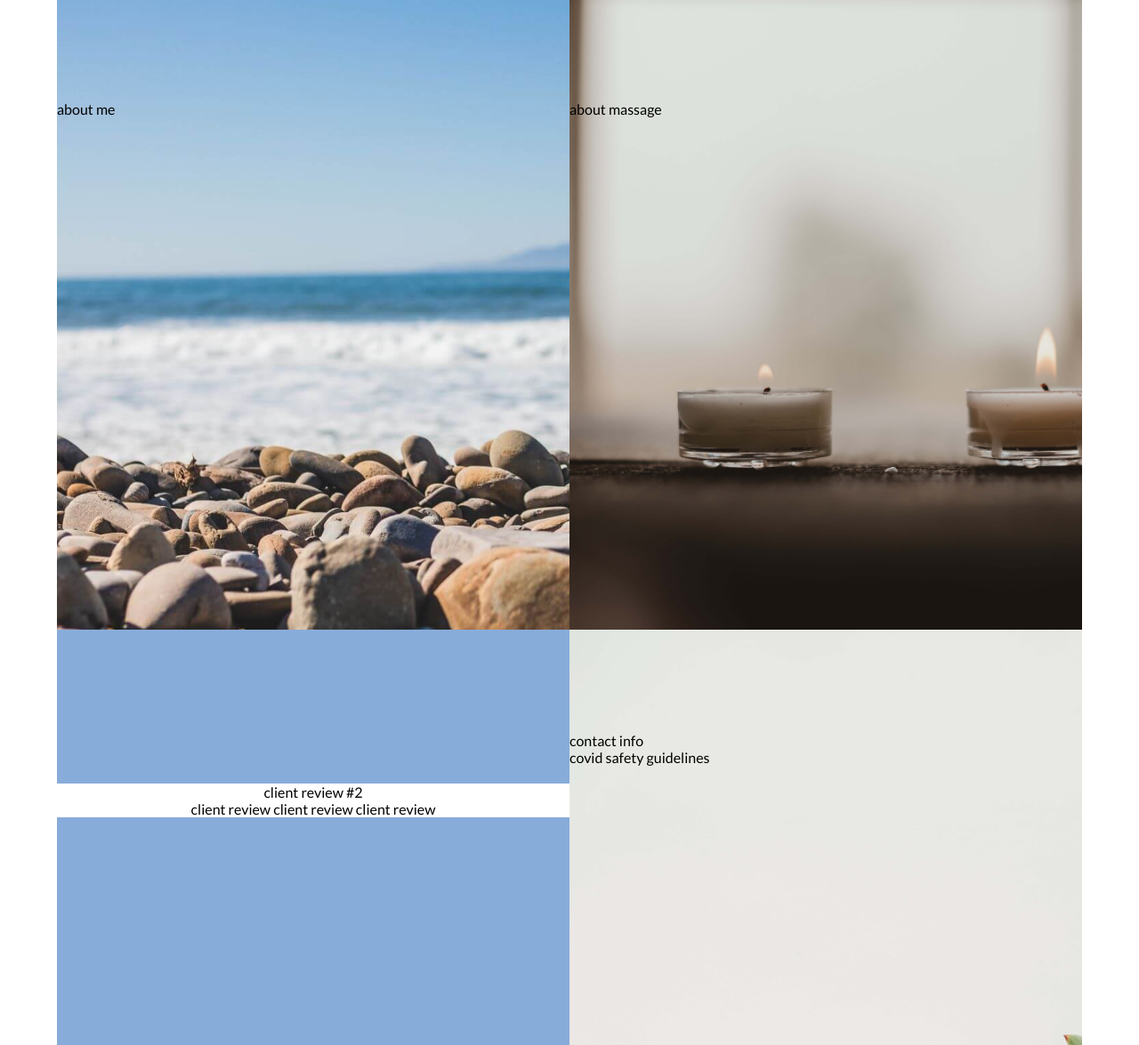
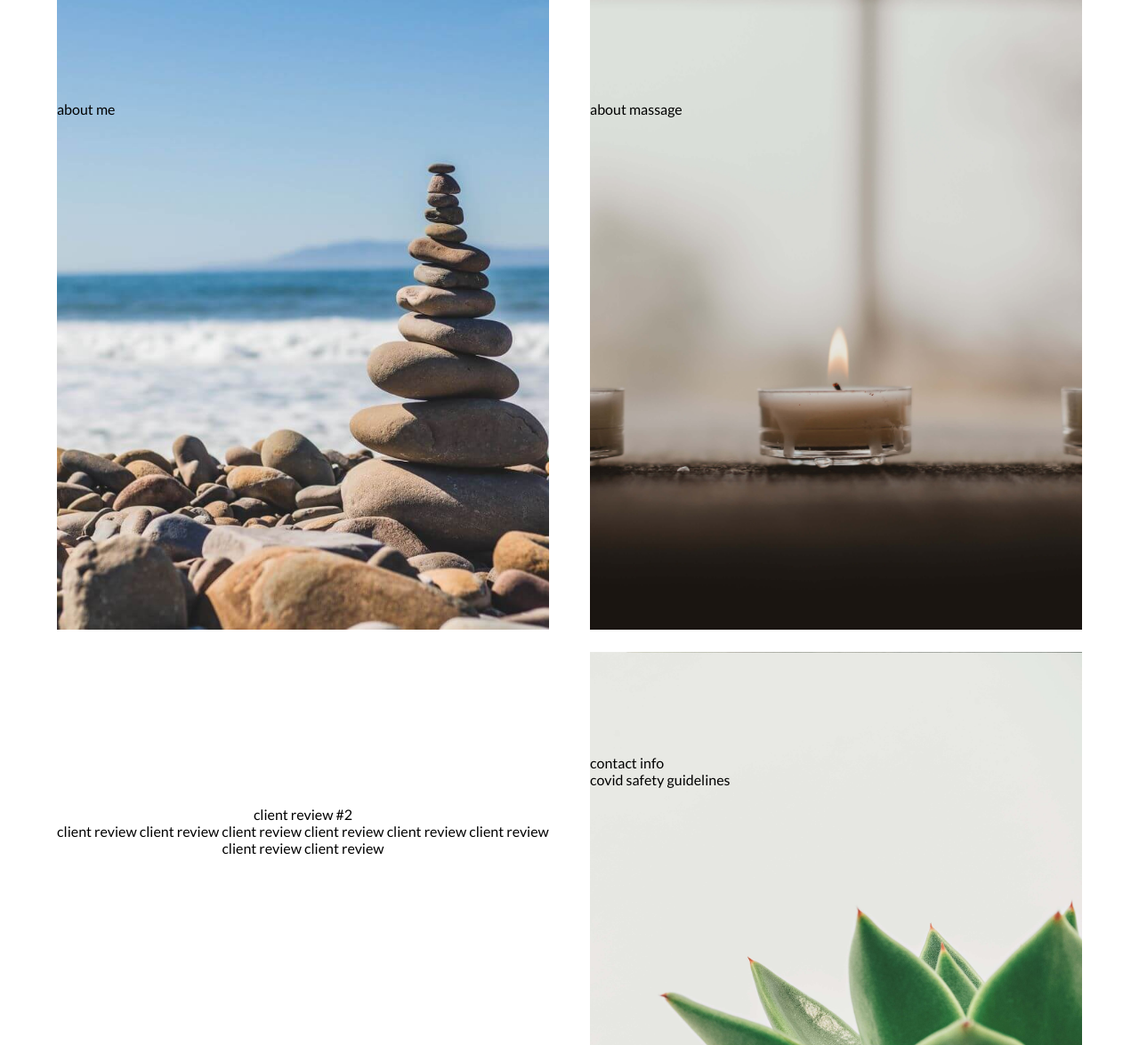
Before and after one commit to gretchenthompson/my-website-project, a website built with Parcel: page index.html in a window 1280 px wide. Shown: the part 185-1360 px from the top of the page at 89% size. Built offline with nearby package versions, Linux system fonts and the light colour scheme.

Commit message:
added some changes to flexbox

```diff
--- a/css/main.css
+++ b/css/main.css
@@ -358,10 +358,13 @@ img {
 .kirin {
   padding-top: 10%;
   background-image: url(../img/kirin.jpg);
+  margin-bottom: 25px;
 }
 .candles {
   padding-top: 10%;
   background-image: url(../img/candles.jpg);
+  margin-bottom: 25px;
+
 }
 .succulents {
   padding-top: 10%;
@@ -373,50 +376,65 @@ img {
   margin-left: auto;
   width: 90%;
   max-width: 1400px;
-  background-color: lightgray;
+  /* background-color: lightgray; */
 }
 
 .header-content {
+  background-color: lightgrey;
   text-align: center;
 }
 
 h1 {
   font-size: 40px;
+  background-color: tan;
 }
 
 .top-content {
-  background-color: tan;
   text-align: center;
 }
+
 .bottom-content {
   background-color: lightgrey;
   text-align: center;
 }
+
 /* ///////////// */
 /* media queries */
 /* ///////////// */
 
+@media(min-width: 769px) {
 
-
-@media(min-width: 769px) {
-  .top-content {
+  h1 {
     background-color: rgb(151, 122, 84);
   }
+
   .flex-container {
     display: flex;
     flex-flow: row wrap;
-    justify-content: center;
+    justify-content: space-between;
     align-items: center;
-    /* align-content: space-between;  */
-  }
-  .flex-col {
-    width: 50%;
   }
 
+  .flex-col {
+    width: 48%;
   }
 
+  .kirin {
+    background-position: bottom center;
+  }
+
+  .candles {
+    background-position: bottom center;
+  }
+
+  .succulents {
+    background-position: bottom right;
+  }
+
+}
+
 @media(min-width: 1024px){
-  .top-content {
+  h1 {
     background-color: rgb(136, 172, 218);
   }
 }
--- a/index.html
+++ b/index.html
@@ -43,7 +43,7 @@
       <div class="whatis">
         <button id="toggle">What is a defining moment?</button>
         <div id="definition">
-          <p>a defining moment is the point at which a situation is clearly seen to start to change.</p>
+          <p>a defining moment is the point at which a situation is clearly seen to start to change</p>
         </div>
 
       </div>
@@ -68,13 +68,6 @@
                 <div class="text">client review #1<br>
                                   client review
                                   client review
-                </div>
-              </div>
-
-              <div class="myReview">
-
-                <div class="text">client review #2<br>
-                                  client review
                                   client review
                                   client review
                 </div>
@@ -82,11 +75,21 @@
 
               <div class="myReview">
 
+                <div class="text">client review #2<br>
+                                  client review client review
+                                  client review client review
+                                  client review client review
+                                  client review client review
+                </div>
+              </div>
+
+              <div class="myReview">
+
                 <div class="text">client review #3<br>
-                                  client review
-                                  client review
-                                  client review
-                                  client review
+                                  client review client review client review
+                                  client review client review client review
+                                  client review client review client review
+                                  client review client review client review
                 </div>
             </div>
           </div>
```
